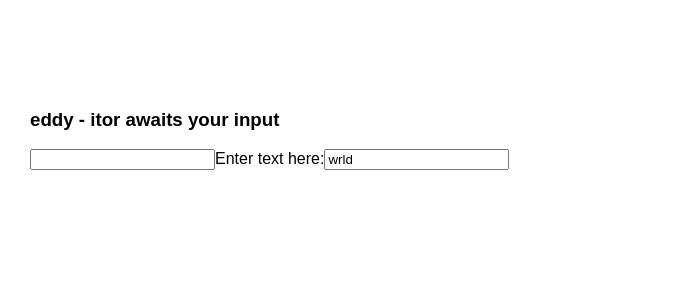
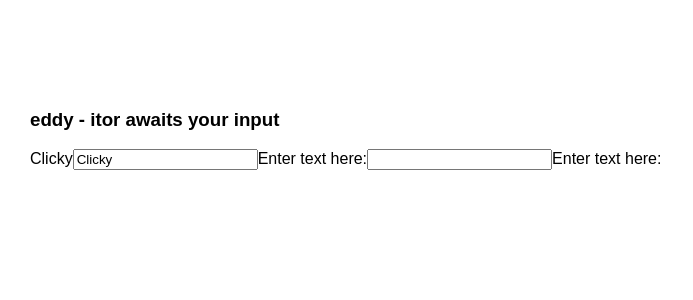
Before and after one commit to wbeck32/react-editor, a React (Create React App) app: page / in a window 1280 px wide. Shown: the top 300 px of the page, without its empty margins (0-693 px from the left). Built offline with nearby package versions, Linux system fonts and the light colour scheme.

Commit message:
initial submit

```diff
--- a/src/App.js
+++ b/src/App.js
@@ -18,19 +18,22 @@ class App extends Component {
       color: 'blue',
       underline: '',
       value: '',
-      editor: ''
+      editor: '',
+      promptString : 'Clicky'
     };
 
   }
 
-  handleClick(target) {
-    console.log('click: ', target);
+  handleClick({name, value}) {
+    console.log('click: ',name,value);
+
 
   }
 
-  handleChange({name,value}) {
-    console.log('change: ', name, value);
-    this.setState({[name]: value})
+  handleChange({name, value}) {
+    console.log('change: ',name,value);
+    this.setState({ [name]: value });
+    // this.setState[target.value] = target.value;
   }
 
   handleSelect(target) {
@@ -43,11 +46,17 @@ class App extends Component {
       <div className="App-logo"/>
       <h3> eddy - itor awaits your input </h3>
       <div>
+      <label>
+      Clicky
+      <input name="promptString" value = {this.state.promptString} onClick = {({target}) => this.handleClick({target})} />
+
+      </label>
+      <label>
+      Enter text here:
         <input name = "editor" value = {this.state.editor} onChange = {({target}) =>this.handleChange(target)}/>
-
+      </label>
         <label >
           Enter text here:
-          <input value = {this.state.name}type = "textarea"onChange = {({target}) => this.handleChange(target)} onSelect = {({target}) => this.handleSelect(target)}/>
         </label>
     </div>
     </div>
--- a/src/index.css
+++ b/src/index.css
@@ -11,6 +11,11 @@ h1 {
 .wrapper {
   text-align: left;
 
+}
+
+.editor {
+  width: 300px;
+  margin: 40px;
 }
 
 
```
